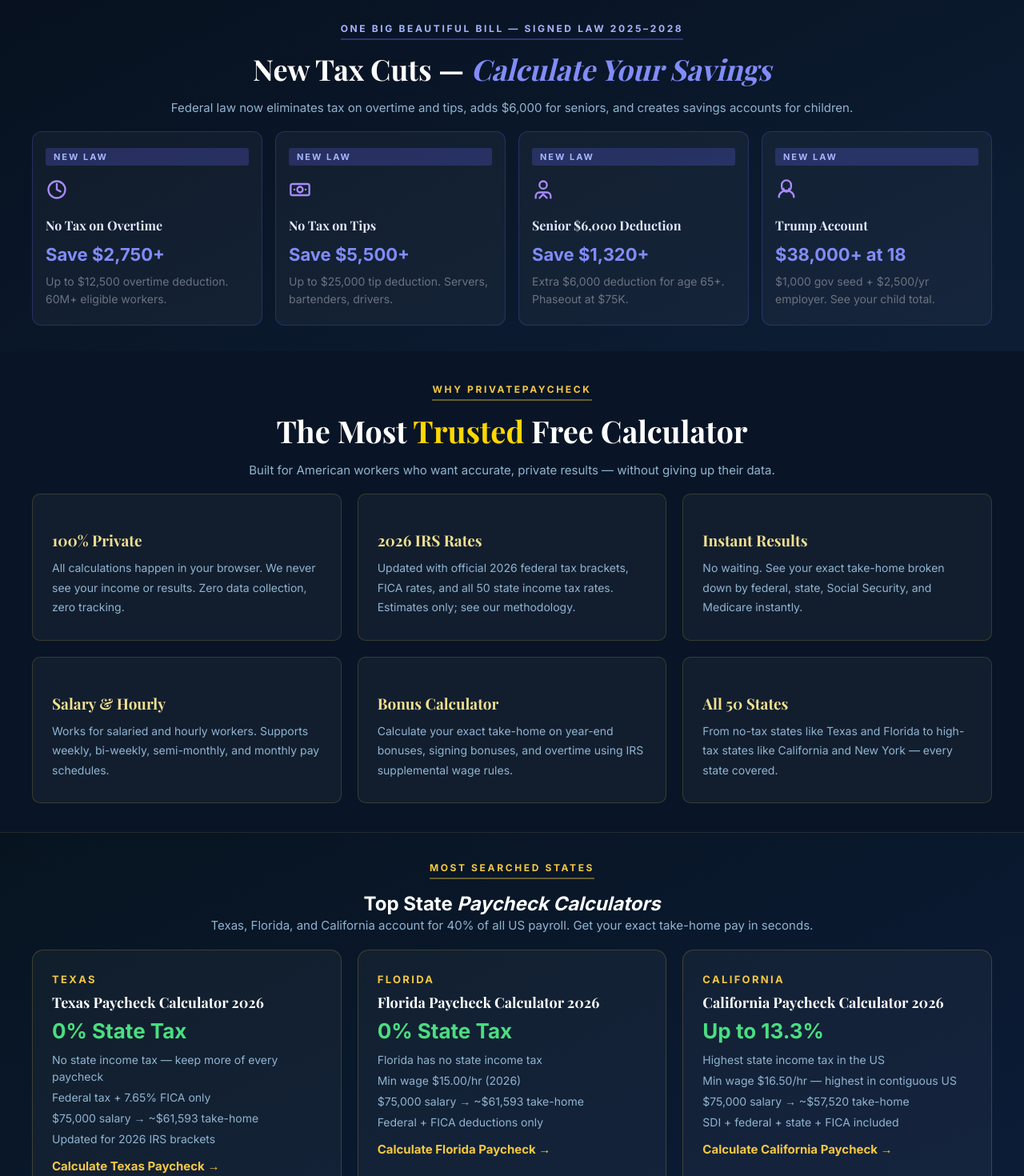
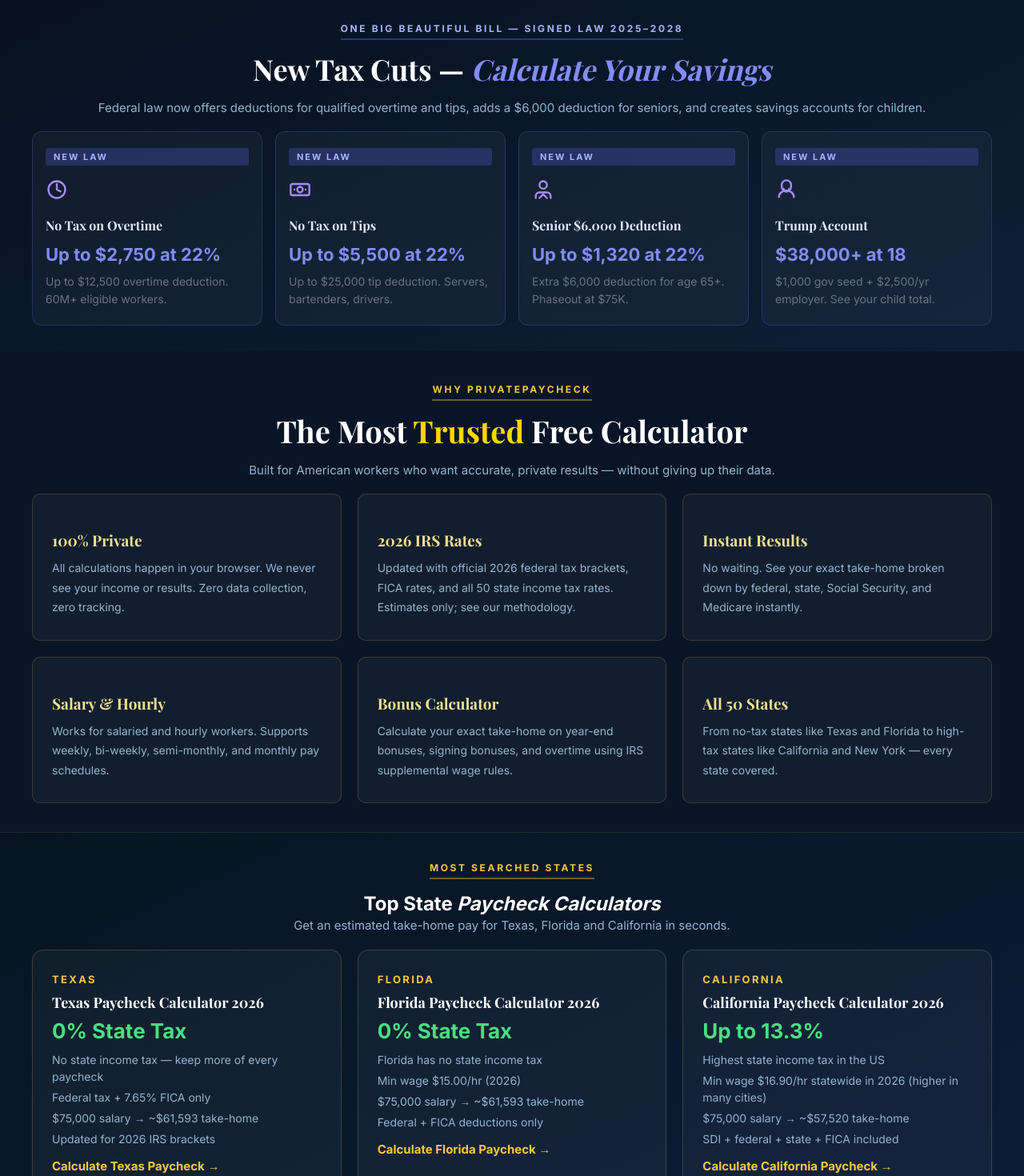
Before and after one commit to devqrcraft-ui/privatepaycheck, a Next.js app: page / in a window 1280 px wide. Shown: the part 1320-2790 px from the top of the page at 80% size. Built offline with nearby package versions, Linux system fonts and the light colour scheme.

Commit message:
fix: Texas unemployment page uses TWC max 619, min 76 and 1/25 highest-quarter formula; Illinois meta; homepage unsupported claims; CA min wage note

```diff
--- a/src/app/california-paycheck-calculator/page.tsx
+++ b/src/app/california-paycheck-calculator/page.tsx
@@ -198,7 +198,7 @@ export default function Page() {
           { city: 'Los Angeles', salary: '$65,000', takehome: '~$46,800/yr', note: 'Min wage $17.28/hr' },
           { city: 'San Francisco', salary: '$95,000', takehome: '~$65,200/yr', note: 'Min wage $18.67/hr' },
           { city: 'San Diego', salary: '$70,000', takehome: '~$50,100/yr', note: 'Min wage $16.85/hr' },
-          { city: 'Sacramento', salary: '$60,000', takehome: '~$43,500/yr', note: 'State min wage $16.50/hr' },
+          { city: 'Sacramento', salary: '$60,000', takehome: '~$43,500/yr', note: 'State min wage $16.90/hr' },
         ].map(c2 => (
           <div key={c2.city} style={{ background: 'rgba(99,102,241,0.08)', border: '1px solid rgba(99,102,241,0.2)', borderRadius: 8, padding: '14px 16px' }}>
             <div style={{ fontWeight: 800, color: '#e8edf8', marginBottom: 4 }}>{c2.city}</div>
--- a/src/app/home-client.tsx
+++ b/src/app/home-client.tsx
@@ -158,9 +158,9 @@ export default function HomeClient() {
               <div style={{fontSize:11,fontWeight:800,color:'#a5b4fc',letterSpacing:'0.16em',textTransform:'uppercase',marginBottom:10}}>2026 Tax Law Updates</div>
               <div style={{display:'grid',gridTemplateColumns:'1fr',gap:8}}>
                 {[
-                  ['No Tax on Overtime','/no-tax-on-overtime-deduction','Save $2,750+'],
-                  ['No Tax on Tips','/no-tax-on-tips-calculator','Save $5,500+'],
-                  ['Senior $6,000 Deduction','/senior-deduction-calculator','Save $1,320+'],
+                  ['No Tax on Overtime','/no-tax-on-overtime-deduction','Up to $2,750 at 22%'],
+                  ['No Tax on Tips','/no-tax-on-tips-calculator','Up to $5,500 at 22%'],
+                  ['Senior $6,000 Deduction','/senior-deduction-calculator','Up to $1,320 at 22%'],
                   ['Trump Account','/trump-account-calculator','$38K+ at 18'],
                 ].map(([label, href, save]) => (
                   <a key={href} href={href} style={{display:'block',background:'rgba(99,102,241,0.10)',border:'1px solid rgba(99,102,241,0.25)',borderRadius:10,padding:'12px 16px',textDecoration:'none',textAlign:'center'}}>
@@ -225,28 +225,28 @@ export default function HomeClient() {
         <div className="s-head">
           <div className="s-tag" style={{color:'#a5b4fc',borderColor:'rgba(99,102,241,.40)'}}>One Big Beautiful Bill — Signed Law 2025–2028</div>
           <h2 style={{fontFamily:"'Playfair Display',serif",fontSize:'clamp(26px,4vw,36px)',fontWeight:700,color:'#fff',marginBottom:14,lineHeight:1.15}}>New Tax Cuts — <em style={{color:'#818cf8'}}>Calculate Your Savings</em></h2>
-          <p className="s-desc">Federal law now eliminates tax on overtime and tips, adds $6,000 for seniors, and creates savings accounts for children.</p>
+          <p className="s-desc">Federal law now offers deductions for qualified overtime and tips, adds a $6,000 deduction for seniors, and creates savings accounts for children.</p>
         </div>
         <div className="obbb-grid">
           <Link href="/no-tax-on-overtime-deduction" className="obbb-card">
             <div className="obbb-badge">New Law</div>
             <div className="obbb-icon"><svg width="28" height="28" viewBox="0 0 24 24" fill="none" stroke="#a78bfa" strokeWidth="2" strokeLinecap="round" strokeLinejoin="round"><circle cx="12" cy="12" r="9"/><polyline points="12 6 12 12 16 14"/></svg></div>
             <div className="obbb-title">No Tax on Overtime</div>
-            <div className="obbb-save">Save $2,750+</div>
+            <div className="obbb-save">Up to $2,750 at 22%</div>
             <div className="obbb-desc">Up to $12,500 overtime deduction. 60M+ eligible workers.</div>
           </Link>
           <Link href="/no-tax-on-tips-calculator" className="obbb-card">
             <div className="obbb-badge">New Law</div>
             <div className="obbb-icon"><svg width="28" height="28" viewBox="0 0 24 24" fill="none" stroke="#a78bfa" strokeWidth="2" strokeLinecap="round" strokeLinejoin="round"><rect x="2" y="6" width="20" height="12" rx="2"/><circle cx="12" cy="12" r="3"/><path d="M6 12h.01M18 12h.01"/></svg></div>
             <div className="obbb-title">No Tax on Tips</div>
-            <div className="obbb-save">Save $5,500+</div>
+            <div className="obbb-save">Up to $5,500 at 22%</div>
             <div className="obbb-desc">Up to $25,000 tip deduction. Servers, bartenders, drivers.</div>
           </Link>
           <Link href="/senior-deduction-calculator" className="obbb-card">
             <div className="obbb-badge">New Law</div>
             <div className="obbb-icon"><svg width="28" height="28" viewBox="0 0 24 24" fill="none" stroke="#a78bfa" strokeWidth="2" strokeLinecap="round" strokeLinejoin="round"><path d="M20 21v-2a4 4 0 0 0-4-4H8a4 4 0 0 0-4 4v2"/><circle cx="12" cy="7" r="4"/><path d="M8 21l4-4 4 4"/></svg></div>
             <div className="obbb-title">Senior $6,000 Deduction</div>
-            <div className="obbb-save">Save $1,320+</div>
+            <div className="obbb-save">Up to $1,320 at 22%</div>
             <div className="obbb-desc">Extra $6,000 deduction for age 65+. Phaseout at $75K.</div>
           </Link>
           <Link href="/trump-account-calculator" className="obbb-card">
@@ -283,7 +283,7 @@ export default function HomeClient() {
         <div className="s-head">
           <div className="s-tag">Most Searched States</div>
           <h2>Top State <em>Paycheck Calculators</em></h2>
-          <p className="s-desc">Texas, Florida, and California account for 40% of all US payroll. Get your exact take-home pay in seconds.</p>
+          <p className="s-desc">Get an estimated take-home pay for Texas, Florida and California in seconds.</p>
         </div>
         <div className="fs-grid">
           <Link href="/texas-paycheck-calculator" className="fs-card">
@@ -316,7 +316,7 @@ export default function HomeClient() {
             <div className="fs-rate">Up to 13.3%</div>
             <div className="fs-facts">
               <div className="fs-fact"> Highest state income tax in the US</div>
-              <div className="fs-fact"> Min wage $16.50/hr — highest in contiguous US</div>
+              <div className="fs-fact"> Min wage $16.90/hr statewide in 2026 (higher in many cities)</div>
               <div className="fs-fact"> $75,000 salary → ~$57,520 take-home</div>
               <div className="fs-fact"> SDI + federal + state + FICA included</div>
             </div>
@@ -547,10 +547,10 @@ export default function HomeClient() {
           {[
             {href:'/hourly-paycheck-calculator',name:'Hourly Calculator',rate:'Per hour → net pay'},
             {href:'/bonus-tax-calculator',name:'Bonus Calculator',rate:'Supplemental rate'},
-            {href:'/overtime-calculator',name:'Overtime Calculator',rate:'1.5× rate + no tax'},
+            {href:'/overtime-calculator',name:'Overtime Calculator',rate:'1.5× rate + OT deduction'},
             {href:'/no-tax-on-tips-calculator',name:'Tips Calculator',rate:'Up to $25,000 free'},
-            {href:'/no-tax-on-overtime-deduction',name:'Overtime Deduction',rate:'Save $2,750+'},
-            {href:'/w4-withholding-calculator',name:'W-4 Calculator',rate:'Optimize withholding'},
+            {href:'/no-tax-on-overtime-deduction',name:'Overtime Deduction',rate:'Up to $2,750 at 22%'},
+            {href:'/w4-withholding-calculator',name:'W-4 Calculator',rate:'Estimate withholding'},
             {href:'/senior-deduction-calculator',name:'Senior Deduction',rate:'$6,000 extra'},
             {href:'/trump-account-calculator',name:'Trump Account',rate:'$38K+ at age 18'},
             {href:'/teacher-paycheck-calculator',name:'Teacher Calculator',rate:'All 50 states'},
--- a/src/app/page.tsx
+++ b/src/app/page.tsx
@@ -2,8 +2,8 @@ import HomeClient from './home-client';
 import type { Metadata } from 'next';
 
 export const metadata: Metadata = {
-  title: 'Paycheck Calculator 2026 — Save $1,000+ with New Rules — Free, Exact Take-Home Pay for All 50 States',
-  description: 'Free 2026 paycheck calculator for all 50 U.S. states. See your exact take-home pay after federal, state and FICA taxes. No signup, no tracking — your salary never leaves your browser.',
+  title: 'Paycheck Calculator 2026: Take-Home Pay by State | PrivatePaycheck',
+  description: 'Free 2026 paycheck calculator for all 50 U.S. states. See your estimated take-home pay after federal, state and FICA taxes. No signup — calculator inputs stay in your browser.',
   alternates: { canonical: 'https://www.privatepaycheck.com' },
   openGraph: {
     title: 'Free Paycheck Calculator 2026 — All 50 States',
--- a/src/app/unemployment-calculator/illinois/page.tsx
+++ b/src/app/unemployment-calculator/illinois/page.tsx
@@ -3,7 +3,7 @@ import IlUnemployCalcEmbed from '@/components/IlUnemployCalcEmbed'
 
 export const metadata: Metadata = {
   title: 'Illinois Unemployment Calculator 2026 — Up to $628/Week, 26 Weeks',
-  description: 'Illinois unemployment benefits 2026: up to $628/week for individuals, $1,072 with dependants, up to 26 weeks. Free calculator — instant estimate based on your wages.',
+  description: 'Illinois unemployment benefits 2026: up to $628/week for single claimants ($748 with a dependent spouse, $859 with a dependent child), up to 26 weeks. Free calculator — instant estimate based on your wages.',
   keywords: 'illinois unemployment calculator, illinois unemployment benefits 2026, illinois WBA calculator, illinois unemployment weekly benefit',
   alternates: { canonical: 'https://www.privatepaycheck.com/unemployment-calculator/illinois' },
 }
--- a/src/app/unemployment-calculator/texas/_calc.tsx
+++ b/src/app/unemployment-calculator/texas/_calc.tsx
@@ -12,7 +12,7 @@ export default function UnemployCalc({ maxWBA, minWBA, stateName }: { maxWBA: nu
     else if (period === 'hourly') weekly = weekly * 40;
     else if (period === 'biweekly') weekly = weekly / 2;
 
-    const wba = Math.min(maxWBA, Math.max(minWBA, Math.round(weekly * 0.47)));
+    const wba = Math.min(maxWBA, Math.max(minWBA, Math.floor(weekly * 13 / 25)));
     const weeks = 26;
     setResult({ wba, total: wba * weeks, weeks });
   }
```
Also changed, not shown: src/app/unemployment-calculator/texas/page.tsx (+10 -10 lines).
